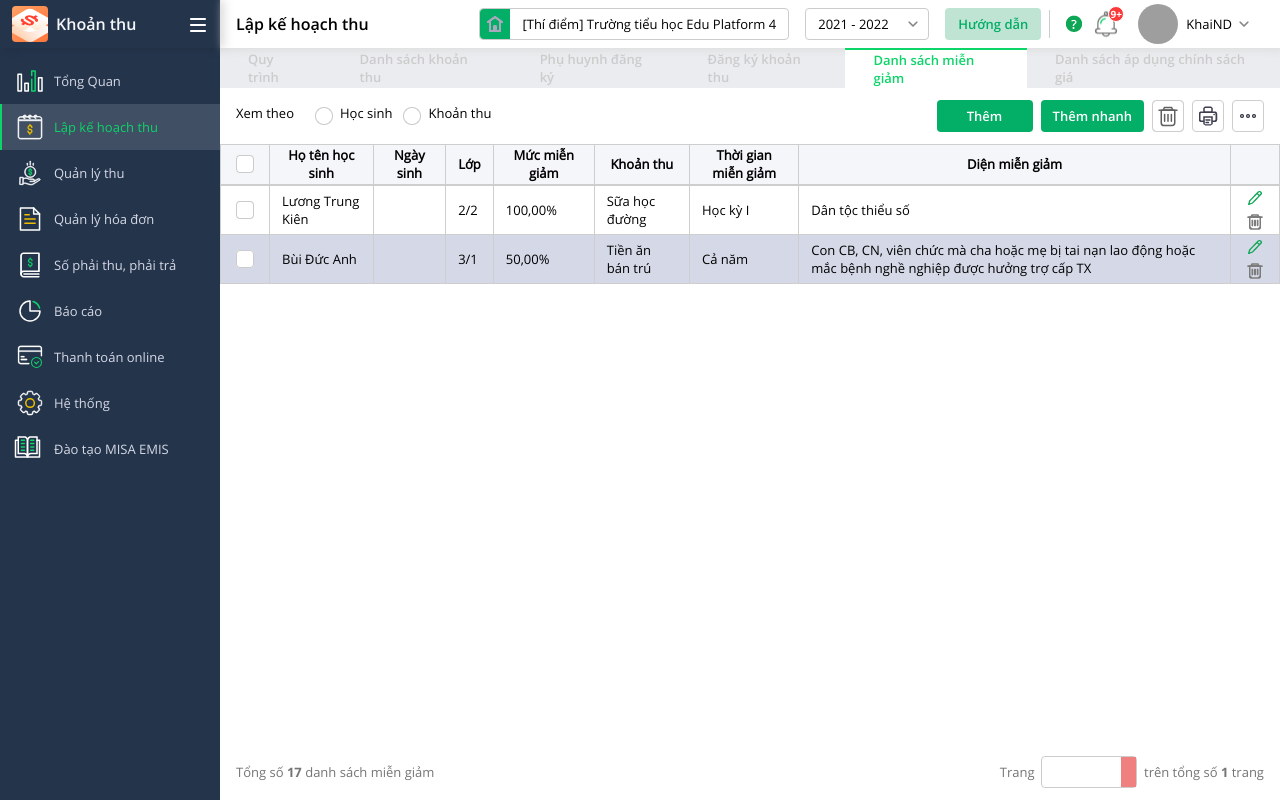
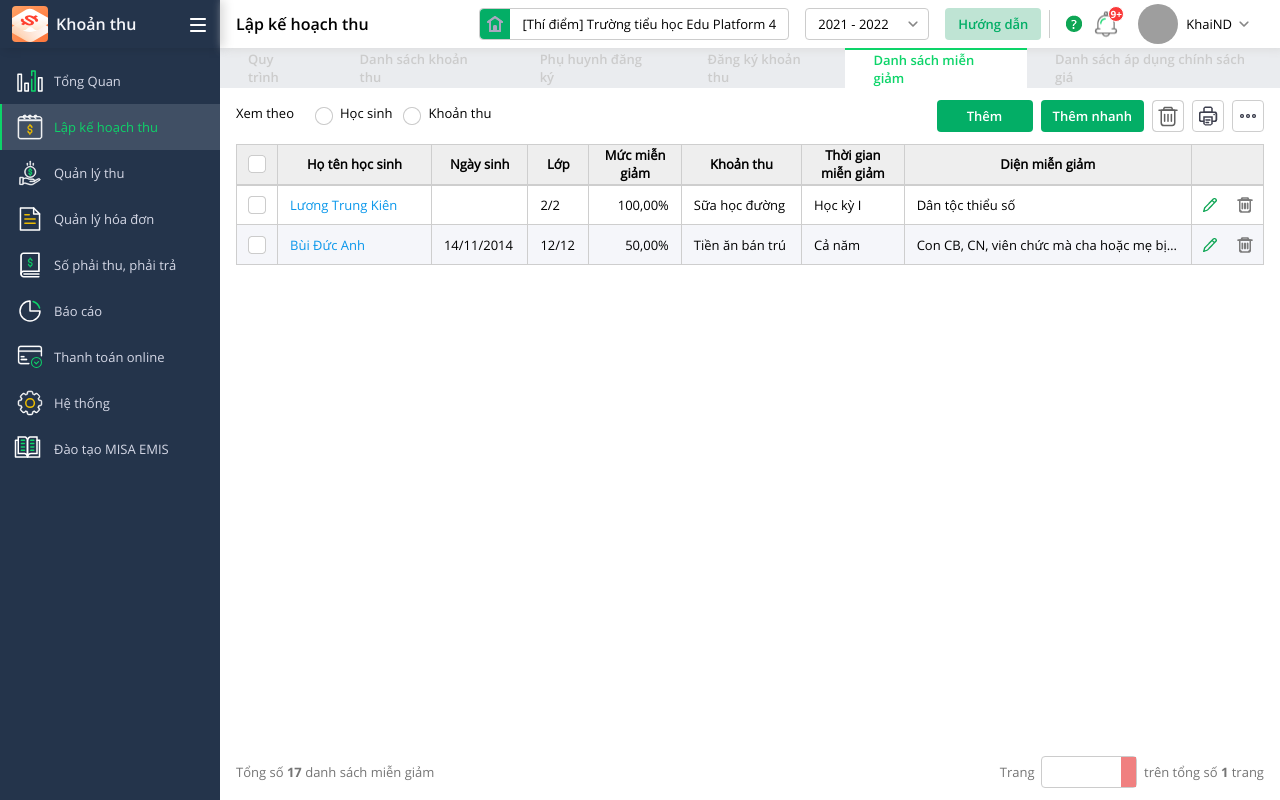
Before and after one commit to itKhaiNDdotDev/MISA.FW0922.GD.QLTH-GD2, a Vue app in the folder vueui/: page /#/exemption in a window 1280 px wide. Built offline with nearby package versions, Linux system fonts and the light colour scheme; grey boxes are pictures that could not be loaded.

Commit message:
feat: Style cho bảng dữ liệu.

```diff
--- a/vueui/package.json
+++ b/vueui/package.json
@@ -8,6 +8,7 @@
     "lint": "vue-cli-service lint"
   },
   "dependencies": {
+    "axios": "^1.2.1",
     "core-js": "^3.8.3",
     "vue": "^3.2.13",
     "vue-router": "^4.1.6"
--- a/vueui/src/styles/component/table.css
+++ b/vueui/src/styles/component/table.css
@@ -1,14 +1,22 @@
 table {
     border-collapse: collapse;
-    width: 100%;
+    position: absolute;
+    width: calc(100% - 32px);
 }
 
 thead {
     border-bottom: 2px solid var(--border);
+    position: sticky;
+    top: 0px;
 }
 
 tr {
     height: 40px;
+    box-sizing: border-box;
+}
+
+th {
+    background-color: var(--option-head-bg);
 }
 
 th, td {
@@ -16,14 +24,12 @@ th, td {
     vertical-align: middle;
     padding: 0px 12px;
     box-sizing: border-box;
-}
-
-th {
-    background-color: var(--grid-header);
+    overflow: hidden;
+    text-overflow: ellipsis;
 }
 
 tbody tr:nth-child(even) {
-    background-color: var(--grid-line);
+    background-color: var(--grid-header);
 }
 
 tbody tr:hover {
@@ -32,3 +38,24 @@ tbody tr:hover {
 tbody tr:focus {
     background-color:  var(--grid-line-focus);
 }
+
+td {
+    white-space: nowrap;
+}
+
+.cell__icon {
+    display: flex;
+    justify-content: space-around;
+}
+
+.cell__text--left {
+    text-align: left;
+}
+
+.cell__text--right {
+    text-align: right;
+}
+
+.cell__text--center {
+    text-align: center;
+}
--- a/vueui/src/styles/layout/content.css
+++ b/vueui/src/styles/layout/content.css
@@ -25,7 +25,10 @@
 
 .content__table {
     width: 100%;
+    position: relative;
     height: calc(100% - 112px);
+    padding: 0px 16px;
+    box-sizing: border-box;
 }
 
 .content__paging {
--- a/vueui/src/styles/main.css
+++ b/vueui/src/styles/main.css
@@ -19,3 +19,8 @@ body {
     background-color: var(--background);
     min-width: 1024px;
 }
+
+.text--link {
+    color: var(--link);
+    cursor: pointer;
+}
--- a/vueui/src/views/exemption/ExemptionForm.vue
+++ b/vueui/src/views/exemption/ExemptionForm.vue
@@ -11,37 +11,37 @@
                 <table>
                     <thead>
                         <tr>
-                            <th>Khoản thu</th>
-                            <th>Diện miễn giảm</th>
-                            <th>Mức miễn giảm</th>
-                            <th>Thời gian miễn giảm</th>
-                            <th>Từ tháng</th>
-                            <th>Đến tháng</th>
-                            <th></th>
+                            <th style="max-width: 200px;">Khoản thu</th>
+                            <th style="max-width: 270px;">Diện miễn giảm</th>
+                            <th style="width: 130px; max-width: 130px;">Mức miễn giảm</th>
+                            <th style="width: 150px; max-width: 150px;">Thời gian miễn giảm</th>
+                            <th style="width: 100px; max-width: 100px;">Từ tháng</th>
+                            <th style="width: 100px; max-width: 100px;">Đến tháng</th>
+                            <th style="width: 36px; max-width: 40px;"></th>
                         </tr>
                     </thead>
                     <tbody>
                         <tr>
-                            <td>Sữa học đường</td>
-                            <td>Con hạ sỹ quan, binh sĩ, chiến sĩ</td>
-                            <td>100,00%</td>
-                            <td>Cả năm</td>
-                            <td>08/2021</td>
-                            <td>05/2022</td>
+                            <td class="cell__text--left" style="max-width: 200px;">Sữa học đường</td>
+                            <td class="cell__text--left" style="max-width: 270px;">Con hạ sỹ quan, binh sĩ, chiến sĩ</td>
+                            <td class="cell__text--right" style="width: 130px; max-width: 130px;">100,00%</td>
+                            <td style="width: 150px; max-width: 150px;">Cả năm</td>
+                            <td class="cell__text--left" style="width: 100px; max-width: 270px;">08/2021</td>
+                            <td class="cell__text--left" style="width: 100px; max-width: 270px;">05/2022</td>
                             <td class="m-icon icon-24 icon-remove"></td>
                         </tr>
                         <tr>
-                            <td>Tiền ăn bán trú</td>
-                            <td>Bị tàn tật, khuyết tật thuộc diện hộ nghèo hoặc hộ cận nghèo</td>
-                            <td>100,00%</td>
-                            <td>Cả năm</td>
-                            <td>08/2021</td>
-                            <td>05/2022</td>
+                            <td class="cell__text--left" style="max-width: 200px;">Tiền ăn bán trú</td>
+                            <td class="cell__text--left" style="max-width: 270px;">Bị tàn tật, khuyết tật thuộc diện hộ nghèo hoặc hộ cận nghèo</td>
+                            <td class="cell__text--right" style="width: 130px; max-width: 130px;">100,00%</td>
+                            <td class="cell__text--left" style="width: 150px; max-width: 150px;">Cả năm</td>
+                            <td class="cell__text--left" style="width: 100px; max-width: 270px;">08/2021</td>
+                            <td class="cell__text--left" style="width: 100px; max-width: 270px;">05/2022</td>
                             <td class="m-icon icon-24 icon-remove"></td>
                         </tr>
                         <tr class="table__tr--add">
                             <td colspan="7">
-                                <div class="m-icon icon-plus-blue">Thêm miễn giảm</div>
+                                <div class="m-icon icon-plus-blue text--link">Thêm miễn giảm</div>
                             </td>
                         </tr>
                     </tbody>
@@ -126,8 +126,6 @@ export default {
     .form__table .table__tr--add td div {
         background-position: 0px center;
         padding-left: 20px;
-        color: var(--link);
-        cursor: pointer;
     }
 
     .form__footer {
--- a/vueui/src/views/exemption/ExemptionTable.vue
+++ b/vueui/src/views/exemption/ExemptionTable.vue
@@ -3,45 +3,55 @@
         <table>
             <thead>
                 <tr>
-                    <th><MCheckbox/></th>
-                    <th>Họ tên học sinh</th>
-                    <th>Ngày sinh</th>
-                    <th>Lớp</th>
-                    <th>Mức miễn giảm</th>
-                    <th>Khoản thu</th>
-                    <th>Thời gian miễn giảm</th>
-                    <th>Diện miễn giảm</th>
-                    <th></th>
+                    <th style="min-width: 40px; max-width: 40px; padding: 0px">
+                        <div class="cell__icon"><MCheckbox/></div>
+                    </th>
+                    <th style="min-width: 150px">Họ tên học sinh</th>
+                    <th style="max-width: 100px">Ngày sinh</th>
+                    <th style="max-width: 60px">Lớp</th>
+                    <th style="max-width: 90px">Mức miễn giảm</th>
+                    <th style="max-width: 196px">Khoản thu</th>
+                    <th style="max-width: 100px">Thời gian miễn giảm</th>
+                    <th style="max-width: 280px;">Diện miễn giảm</th>
+                    <th style="width: 72px; min-width: 72px; max-width: 72px; box-sizing: border-box; padding: 0px;"></th>
                 </tr>
             </thead>
 
             <tbody>
                 <tr>
-                    <td><MCheckbox/></td>
-                    <td>Lương Trung Kiên</td>
-                    <td></td>
-                    <td>2/2</td>
-                    <td>100,00%</td>
-                    <td>Sữa học đường</td>
-                    <td>Học kỳ I</td>
-                    <td>Dân tộc thiểu số</td>
-                    <td>
-                        <div class="m-icon icon-24 icon-edit"></div>
-                        <div class="m-icon icon-24 icon-remove"></div>
+                    <td style="min-width: 40px; max-width: 40px; padding: 0px">
+                        <div class="cell__icon"><MCheckbox/></div>
+                    </td>
+                    <td class="cell__text--left text--link" style="min-width: 150px">Lương Trung Kiên</td>
+                    <td class="cell__text--left" style="max-width: 100px"></td>
+                    <td class="cell__text--left" style="max-width: 60px">2/2</td>
+                    <td class="cell__text--right" style="max-width: 90px">100,00%</td>
+                    <td class="cell__text--left" style="max-width: 196px">Sữa học đường</td>
+                    <td class="cell__text--left" style="max-width: 100px">Học kỳ I</td>
+                    <td class="cell__text--left" style="max-width: 280px;">Dân tộc thiểu số</td>
+                    <td style="width: 72px; min-width: 72px; max-width: 72px; box-sizing: border-box; padding: 0px;">
+                        <div class="cell__icon">
+                            <div class="m-icon icon-24 icon-edit"></div>
+                            <div class="m-icon icon-24 icon-remove"></div>
+                        </div>
                     </td>
                 </tr>
                 <tr>
-                    <td><MCheckbox/></td>
-                    <td>Bùi Đức Anh</td>
-                    <td></td>
-                    <td>3/1</td>
-                    <td>50,00%</td>
-                    <td>Tiền ăn bán trú</td>
-                    <td>Cả năm</td>
-                    <td>Con CB, CN, viên chức mà cha hoặc mẹ bị tai nạn lao động hoặc mắc bệnh nghề nghiệp được hưởng trợ cấp TX </td>
-                    <td>
-                        <div class="m-icon icon-24 icon-edit"></div>
-                        <div class="m-icon icon-24 icon-remove"></div>
+                    <td style="min-width: 40px; max-width: 40px; padding: 0px">
+                        <div class="cell__icon"><MCheckbox/></div>
+                    </td>
+                    <td class="cell__text--left text--link" style="min-width: 150px">Bùi Đức Anh</td>
+                    <td class="cell__text--left" style="max-width: 100px">14/11/2014</td>
+                    <td class="cell__text--left" style="max-width: 60px">12/12</td>
+                    <td class="cell__text--right" style="max-width: 90px">50,00%</td>
+                    <td class="cell__text--left" style="max-width: 196px">Tiền ăn bán trú</td>
+                    <td class="cell__text--left" style="max-width: 100px">Cả năm</td>
+                    <td class="cell__text--left" style="max-width: 280px;">Con CB, CN, viên chức mà cha hoặc mẹ bị tai nạn lao động hoặc mắc bệnh nghề nghiệp được hưởng trợ cấp TX </td>
+                    <td style="width: 72px; min-width: 72px; max-width: 72px; box-sizing: border-box; padding: 0px;">
+                        <div class="cell__icon">
+                            <div class="m-icon icon-24 icon-edit"></div>
+                            <div class="m-icon icon-24 icon-remove"></div>
+                        </div>
                     </td>
                 </tr>
             </tbody>
@@ -50,13 +60,18 @@
 </template>
 
 <script>
-import MCheckbox from "./../../components/base/MCheckbox.vue"
+import MCheckbox from "./../../components/base/MCheckbox.vue";
+import axios from "axios";
 
 export default {
     name: "ExemptionTable",
     components: {
         MCheckbox
-    }
+    },
+
+    created() {
+        axios.post("");
+    },
 }
 </script>
 
```
Also changed, not shown: 1 other file (tests, documents, lock files or other folders).
